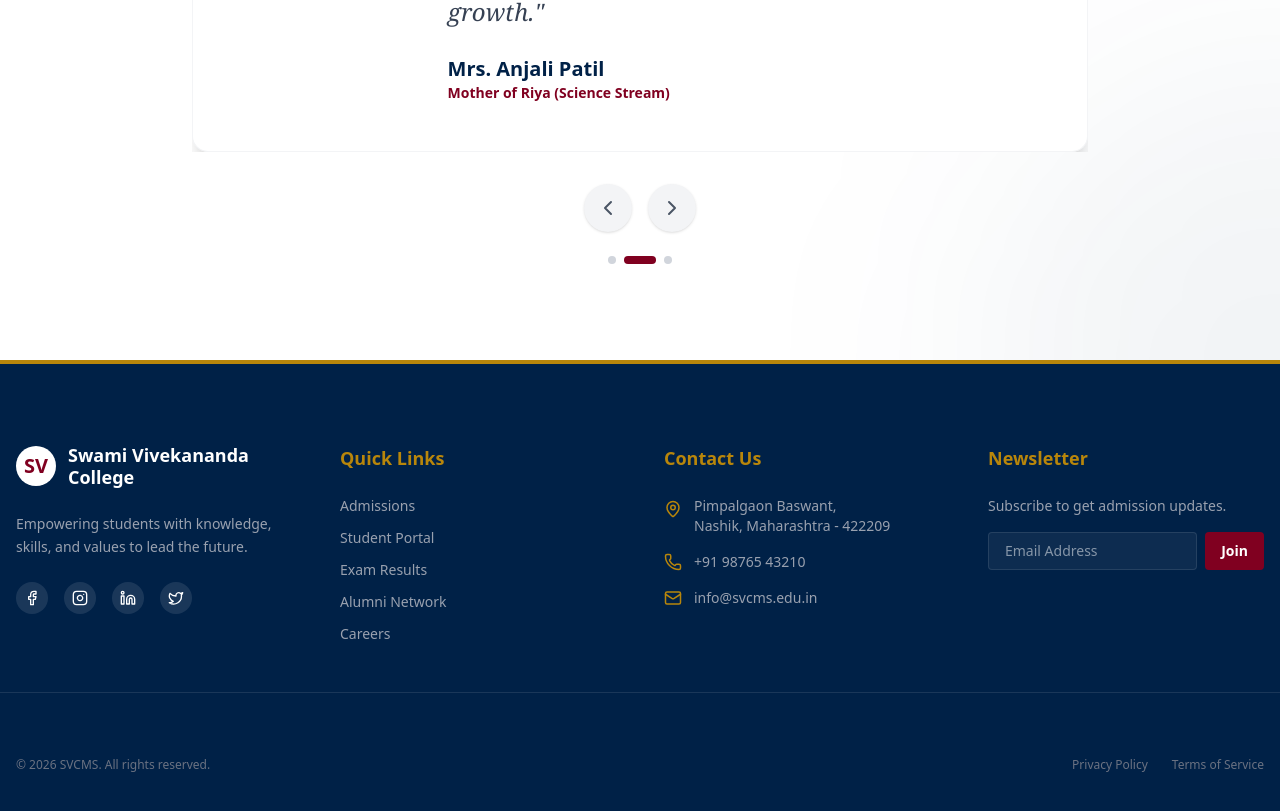
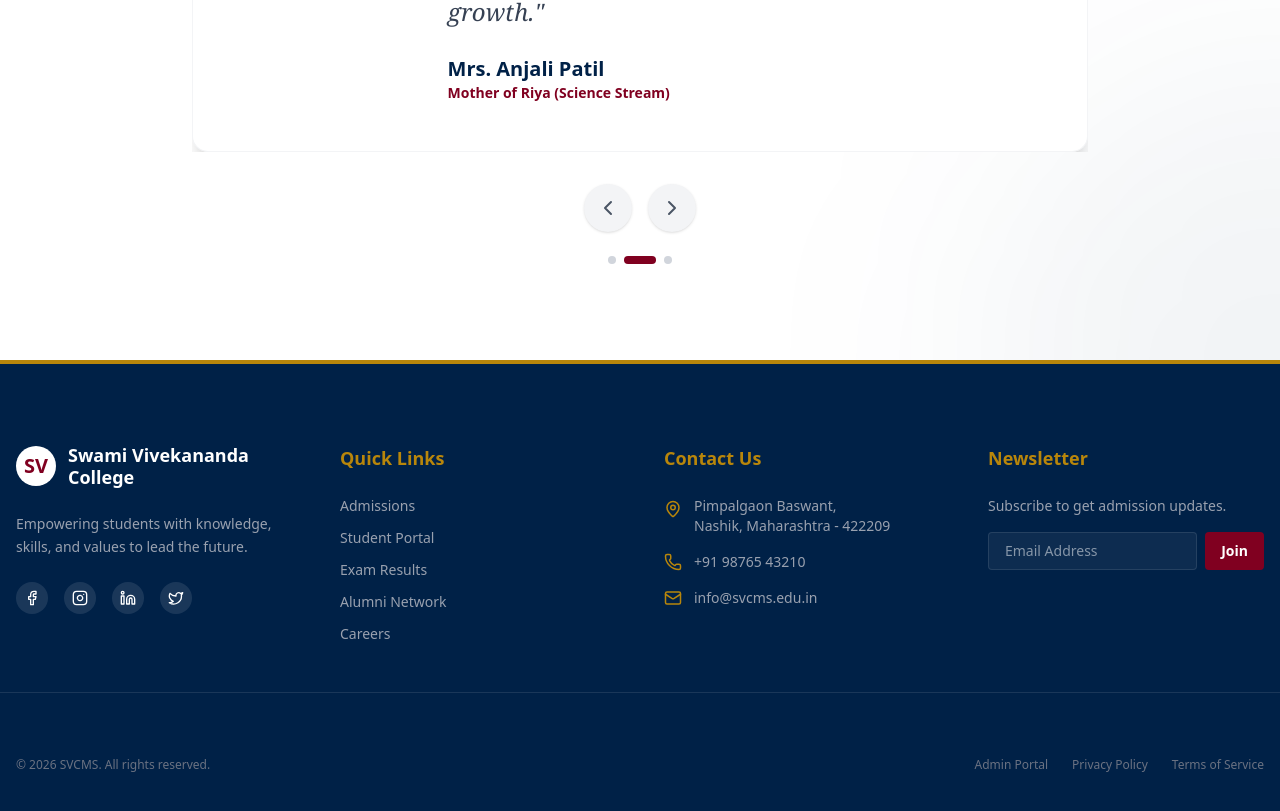
Before and after one commit to Thunderbeast5/svcsm, a React (Vite) app: page / in a window 1280 px wide. Shown: the part 5074-5885 px from the top of the page. Built offline with nearby package versions, Linux system fonts and the light colour scheme; what @react-pdf/renderer would draw is missing.

Commit message:
admin portal link added to footer

```diff
--- a/src/components/Footer.jsx
+++ b/src/components/Footer.jsx
@@ -1,8 +1,10 @@
 import React from 'react';
 import { motion } from 'framer-motion'; // Added Import
 import { Phone, Mail, MapPin, Facebook, Instagram, Linkedin, Twitter } from 'lucide-react';
+import { Link } from 'react-router-dom';
 
 const Footer = () => {
+  void motion;
   return (
     <footer className="bg-sv-blue text-white pt-20 pb-10 border-t-4 border-sv-gold">
       <div className="container mx-auto px-4 grid md:grid-cols-4 gap-12 mb-16 border-b border-white/10 pb-12">
@@ -100,6 +102,7 @@ const Footer = () => {
       <div className="container mx-auto px-4 flex flex-col md:flex-row justify-between items-center text-xs text-gray-500">
         <p>&copy; 2026 SVCMS. All rights reserved.</p>
         <div className="flex gap-6 mt-4 md:mt-0">
+          <Link to="/admin/login" className="hover:text-white">Admin Portal</Link>
           <a href="#" className="hover:text-white">Privacy Policy</a>
           <a href="#" className="hover:text-white">Terms of Service</a>
         </div>
```
Also changed, not shown: 1 other file (tests, documents, lock files or other folders).
